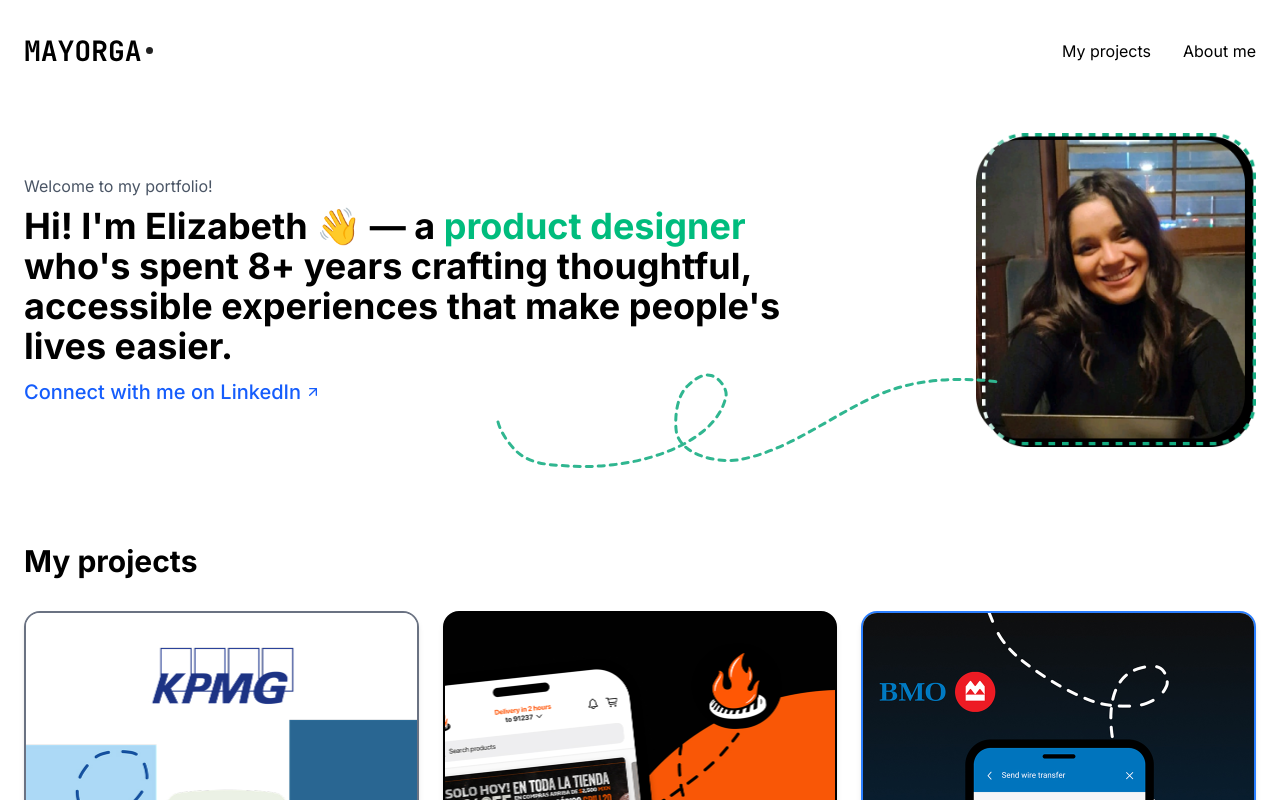
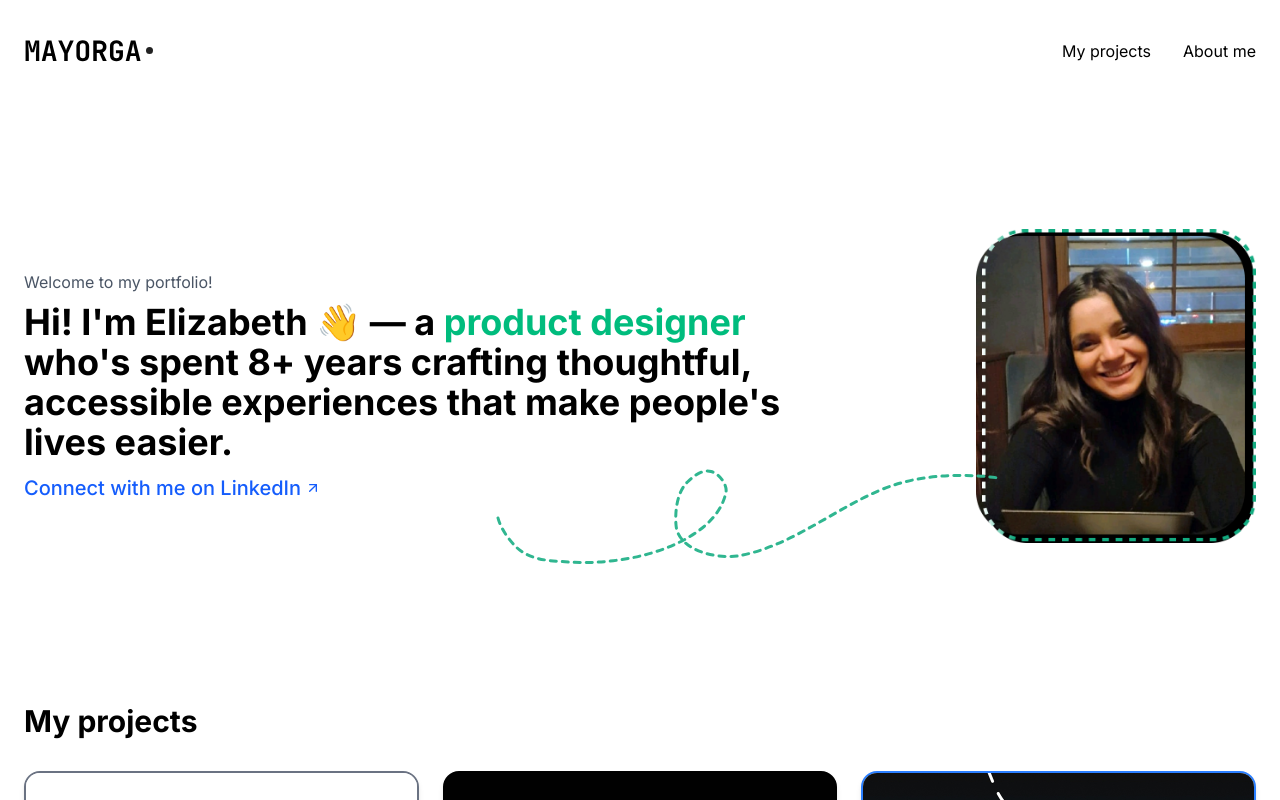
Before and after one commit to mikealexcd/elizabeth-mayorga-portfolio-2025, a Next.js app: page / in a window 1280 px wide. Shown: the top 800 px of the page. Built offline with nearby package versions, Linux system fonts and the light colour scheme.

Commit message:
Change in hero size

```diff
--- a/src/app/page.tsx
+++ b/src/app/page.tsx
@@ -31,7 +31,7 @@ export default function Home() {
       </header>
 
       {/* Hero Section */}
-      <section className="flex flex-col md:flex-row gap-8 justify-between items-center mb-24">
+      <section className="flex flex-col mt-20 mb-40 md:flex-row gap-8 justify-between items-center md:mt-40 md:mb-40">
         <div className="max-w-3xl">
           <p className="text-gray-600 mb-2">Welcome to my portfolio!</p>
           <h1 className="text-2xl md:text-4xl font-bold mb-3">
```
